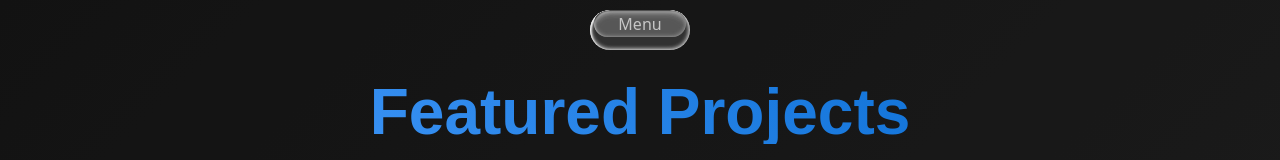
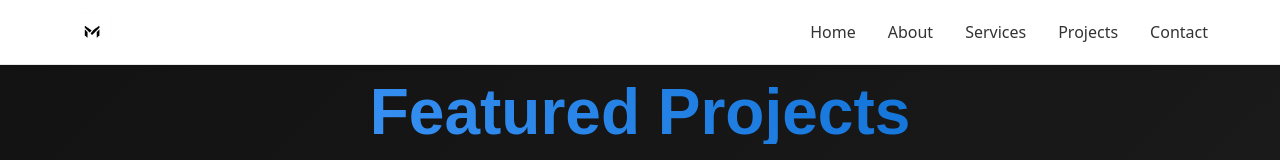
Before and after one commit to mujtabaahmad212/My-React-Portfolio-, a React (Vite) app: page /Projects in a window 1280 px wide. Shown: the top 160 px of the page. Built offline with nearby package versions, Linux system fonts and the light colour scheme; a web font is replaced by a local one.

Commit message:
navbar redesigned

```diff
--- a/src/components/Navbar2.css
+++ b/src/components/Navbar2.css
@@ -1,134 +1,297 @@
+/* Navbar2.css */
 :root {
-  --lg-bg-color: rgba(239, 239, 239, 0.854);
-  --lg-highlight: rgba(255, 255, 255, 0.75);
-  --lg-shadow: rgba(0, 0, 0, 0.2);
-  --lg-text: #333;
+  --primary-bg: #ffffff;
+  --primary-text: #333333;
+  --primary-border: #e5e7eb;
+  --hover-bg: #f3f4f6;
+  --active-color: #3b82f6;
+  --shadow: 0 2px 4px rgba(0, 0, 0, 0.1);
+  --shadow-lg: 0 4px 6px rgba(0, 0, 0, 0.1);
 }
-.navbar-container{
-    width: 100%;
-    display: flex;
-    justify-content: center;
-    align-items: center;
-    position: relative;
-    z-index: 10;
 
-    /* background-color: aliceblue; */
+[data-theme="dark"] {
+  --primary-bg: #1f2937;
+  --primary-text: #f9fafb;
+  --primary-border: #374151;
+  --hover-bg: #374151;
+  --active-color: #60a5fa;
+  --shadow: 0 2px 4px rgba(0, 0, 0, 0.3);
+  --shadow-lg: 0 4px 6px rgba(0, 0, 0, 0.3);
+}
+.logo{
+  width: 40px;
+  border-radius: 10px;
+
+}
+
+.navbar-container {
+  width: 100%;
+  position: fixed;
+  top: 0;
+  left: 0;
+  z-index: 1000;
+  background-color: var(--primary-bg);
+  border-bottom: 1px solid var(--primary-border);
+  box-shadow: var(--shadow);
 }
 
 .navbar2 {
-  width:100px ;
-  height: 40px;
-  position: fixed;
-  background-color: #ffffff1e;
-  z-index: 1;
-  top: 10px;
-  backdrop-filter: blur(3px) saturate(150%);
-  padding: 0.35rem 1.5rem;
-  box-shadow: inset 1px 1px 2px var(--lg-highlight), inset 0 0 5px var(--lg-highlight);
+  max-width: 1200px;
+  margin: 0 auto;
+  padding: 0 1rem;
+  height: 64px;
   display: flex;
-
+  overflow: hidden;
   align-items: center;
-  overflow: hidden;
-  border-radius: 2rem;
-
-
-
+  justify-content: space-between;
+  position: relative;
 }
 
-.navbar2::before {
+.navbar-brand {
+  font-size: 1.5rem;
+  font-weight: 700;
+  color: var(--active-color);
+  text-decoration: none;
+  display: flex;
+  align-items: center;
+}
+
+.navbar-brand:hover {
+  opacity: 0.8;
+}
+
+/* Desktop Navigation */
+.navbar-nav {
+  display: flex;
+  list-style: none;
+  margin: 0;
+  padding: 0;
+  gap: 2rem;
+}
+
+.nav-item {
+  position: relative;
+}
+
+.nav-link {
+  color: var(--primary-text);
+  text-decoration: none;
+  font-weight: 500;
+  padding: 0.5rem 0;
+  transition: color 0.2s ease;
+  position: relative;
+}
+
+.nav-link:hover {
+  color: var(--active-color);
+}
+
+.nav-link.active {
+  color: var(--active-color);
+}
+
+.nav-link::after {
   content: '';
   position: absolute;
-  inset: 0;
-  z-index: 0;
-  border-radius: inherit;
-  box-shadow: inset 1px 1px 2px var(--lg-highlight), inset 0 0 5px var(--lg-highlight);
-  pointer-events: none;
+  bottom: -2px;
+  left: 0;
+  width: 0;
+  height: 2px;
+  background-color: var(--active-color);
+  transition: width 0.3s ease;
 }
 
-.mylogo {
-  text-wrap: nowrap;
-  text-align: center;
-  color: var(--lg-text);
-  text-decoration: none;
+.nav-link:hover::after,
+.nav-link.active::after {
+  width: 100%;
 }
 
-.navmanu2 {
-  display: flex;
+/* Mobile Menu Button */
+.mobile-menu-btn {
+  display: none;
   flex-direction: column;
+  justify-content: center;
   align-items: center;
-  width: 100%;
-  height: auto;
+  width: 40px;
+  height: 40px;
+  background: none;
+  border: none;
+  cursor: pointer;
   padding: 0;
-  justify-content: center;
 }
 
-.menubutton2 {
-  background-color: rgba(229, 229, 229, 0.133);
-  height: auto;
-  cursor: pointer;
-  border-radius: 1rem;
-  z-index: 2;
-  position: absolute;
-  top: 0px;
-  color: white;
-
-  mix-blend-mode: difference;
-  backdrop-filter: blur(3px) saturate(150%);
-  padding: 0.35rem 1.5rem;
-  box-shadow: inset 1px 1px 2px var(--lg-highlight), inset 0 0 5px var(--lg-highlight);
-}
-.menubutton2:hover {
-  transition: 0.3s ease-in-out;
-  color: black;
+.hamburger-line {
+  width: 24px;
+  height: 2px;
+  background-color: var(--primary-text);
+  margin: 2px 0;
+  transition: all 0.3s ease;
+  transform-origin: center;
 }
 
-.ulnav {
-  background-color: rgba(236, 236, 236, 0.107);
-  display: flex;
-  overflow: hidden;
-  justify-content: center;
-  align-items: center;
-  padding: 0 10px;
-  gap: 10px;
-  flex-wrap: wrap;
-  width: 70%;
-  position: fixed;
-  top: 50px;
-
-   color: white;
-  /* mix-blend-mode: ; */
-  border-radius: 1rem;
-  backdrop-filter: blur(5px) saturate(200%);
-  padding: 0.35rem 1.5rem;
-  box-shadow: inset 1px 1px 2px var(--lg-highlight), inset 0 0 5px var(--lg-highlight);
-  transition:0.3s ease-in-out;
-}
-.ulnav li:hover{
-    transition:0.3s ease-in-out;
-color: black;}
-
-.navContact2 {
-  position: absolute;
-  top: 5px;
-  right: 20px;
-  text-wrap: nowrap;
-  text-align: center;
-  color: var(--lg-text);
-  text-decoration: none;
+.mobile-menu-btn.open .hamburger-line:nth-child(1) {
+  transform: rotate(45deg) translate(5px, 5px);
 }
 
-@media (prefers-color-scheme: dark) {
-  :root {
-    --lg-bg-color: rgba(50, 50, 50, 0.3);
-    --lg-text: #fff;
-    --lg-highlight: rgba(200, 200, 200, 0.5);
+.mobile-menu-btn.open .hamburger-line:nth-child(2) {
+  opacity: 0;
+}
+
+.mobile-menu-btn.open .hamburger-line:nth-child(3) {
+  transform: rotate(-45deg) translate(5px, -5px);
+}
+
+/* Mobile Navigation */
+.mobile-nav {
+  position: absolute;
+  top: 100%;
+  left: 0;
+  right: 0;
+  background-color: var(--primary-bg);
+  border-top: 1px solid var(--primary-border);
+  box-shadow: var(--shadow-lg);
+  opacity: 0;
+  visibility: hidden;
+  transform: translateY(-10px);
+  transition: all 0.3s ease;
+}
+
+.mobile-nav.open {
+  opacity: 1;
+  visibility: visible;
+  transform: translateY(0);
+}
+
+.mobile-nav-list {
+  list-style: none;
+  margin: 0;
+  padding: 1rem 0;
+}
+
+.mobile-nav-item {
+  border-bottom: 1px solid var(--primary-border);
+}
+
+.mobile-nav-item:last-child {
+  border-bottom: none;
+}
+
+.mobile-nav-link {
+  display: block;
+  padding: 1rem 1.5rem;
+  color: var(--primary-text);
+  text-decoration: none;
+  font-weight: 500;
+  transition: all 0.2s ease;
+}
+
+.mobile-nav-link:hover,
+.mobile-nav-link.active {
+  background-color: var(--hover-bg);
+  color: var(--active-color);
+  padding-left: 2rem;
+}
+
+/* Contact Button */
+.nav-contact {
+  background-color: var(--active-color);
+  color: white;
+  padding: 0.5rem 1rem;
+  border-radius: 6px;
+  text-decoration: none;
+  font-weight: 500;
+  transition: all 0.2s ease;
+  margin-left: 1rem;
+}
+
+.nav-contact:hover {
+  background-color: #2563eb;
+  transform: translateY(-1px);
+}
+
+/* Responsive Design */
+@media (max-width: 768px) {
+  .navbar2 {
+    padding: 0 1rem;
+  }
+
+  .navbar-nav {
+    display: none;
+  }
+
+  .mobile-menu-btn {
+    display: flex;
+  }
+
+  .nav-contact {
+    display: none;
+  }
+
+  .mobile-nav {
+    display: block;
   }
 }
 
-@media (prefers-reduced-transparency: reduce) {
-  .navbar2 {
-    backdrop-filter: none;
-    -webkit-backdrop-filter: none;
-    background: rgba(239, 239, 239, 0.828);
+@media (min-width: 769px) {
+  .mobile-nav {
+    display: none !important;
   }
 }
+
+/* Tablet adjustments */
+@media (max-width: 1024px) and (min-width: 769px) {
+  .navbar-nav {
+    gap: 1.5rem;
+  }
+
+  .navbar2 {
+    padding: 0 1.5rem;
+  }
+}
+
+/* Large screen adjustments */
+@media (min-width: 1200px) {
+  .navbar2 {
+    padding: 0 2rem;
+  }
+}
+
+/* Dark mode media query */
+@media (prefers-color-scheme: dark) {
+  :root {
+    --primary-bg: #1f2937;
+    --primary-text: #f9fafb;
+    --primary-border: #374151;
+    --hover-bg: #374151;
+    --active-color: #60a5fa;
+    --shadow: 0 2px 4px rgba(0, 0, 0, 0.3);
+    --shadow-lg: 0 4px 6px rgba(0, 0, 0, 0.3);
+  }
+}
+
+/* Smooth scroll offset for fixed navbar */
+html {
+  scroll-padding-top: 64px;
+}
+
+/* Animation for mobile menu items */
+.mobile-nav.open .mobile-nav-item {
+  animation: slideInFromTop 0.3s ease forwards;
+}
+
+.mobile-nav-item:nth-child(1) { animation-delay: 0.1s; }
+.mobile-nav-item:nth-child(2) { animation-delay: 0.15s; }
+.mobile-nav-item:nth-child(3) { animation-delay: 0.2s; }
+.mobile-nav-item:nth-child(4) { animation-delay: 0.25s; }
+.mobile-nav-item:nth-child(5) { animation-delay: 0.3s; }
+
+@keyframes slideInFromTop {
+  from {
+    opacity: 0;
+    transform: translateY(-20px);
+  }
+  to {
+    opacity: 1;
+    transform: translateY(0);
+  }
+}
--- a/src/components/Navbar2.jsx
+++ b/src/components/Navbar2.jsx
@@ -1,14 +1,17 @@
-import React, { useRef, useState, useEffect } from "react";
-import { Link } from "react-router-dom";
-import gsap from "gsap";
+// Navbar2.jsx
+import React, { useState, useEffect, useRef } from "react";
+import { Link, useLocation } from "react-router-dom";
 import "./Navbar2.css";
+import mylogo from "../assets/images/mylogo.jpeg"; // Ensure you have a logo image in the specified path
 
 const Navbar2 = () => {
-  const navbarRef = useRef(null);
-  const ulnavRef = useRef(null);
-  const [isOpen, setIsOpen] = useState(false);
+  const [isMobileMenuOpen, setIsMobileMenuOpen] = useState(false);
+  const [scrolled, setScrolled] = useState(false);
+  const location = useLocation();
+  const mobileMenuRef = useRef(null);
+  const mobileMenuBtnRef = useRef(null);
 
-  const navLinks2 = [
+  const navLinks = [
     { id: 1, title: "Home", path: "/" },
     { id: 2, title: "About", path: "/about" },
     { id: 3, title: "Services", path: "/services" },
@@ -16,74 +19,147 @@ const Navbar2 = () => {
     { id: 5, title: "Contact", path: "/contact" },
   ];
 
-  const toggleMenu = () => {
-    if (!isOpen) {
-      gsap.to(navbarRef.current, { height: 100, duration: 0.3 });
-      gsap.to(navbarRef.current, { width: "60%", duration: 0.4, delay: 0.1 });
-      gsap.to(ulnavRef.current, { opacity: 1, duration: 0.2, delay: 0.3 });
-    } else {
-      closeMenu();
-    }
-    setIsOpen(!isOpen);
+  // Toggle mobile menu
+  const toggleMobileMenu = () => {
+    setIsMobileMenuOpen(prev => !prev);
   };
 
-  const closeMenu = () => {
-    gsap.to(ulnavRef.current, { opacity: 0, duration: 0.0 });
-    gsap.to(navbarRef.current, { width: 100, duration: 0.3, delay: 0.2 });
-    gsap.to(navbarRef.current, { height: 40, duration: 0.3, delay: 0.5 });
-    setIsOpen(false);
+  // Close mobile menu
+  const closeMobileMenu = () => {
+    setIsMobileMenuOpen(false);
   };
 
+  // Handle link click - close mobile menu after navigation
   const handleLinkClick = () => {
-    if (isOpen) {
-      setTimeout(() => {
-        closeMenu();
-      }, 900); // Delay in ms - adjust based on your page transition duration
-    }
+    closeMobileMenu();
   };
 
+  // Handle scroll effect
+  useEffect(() => {
+    const handleScroll = () => {
+      const scrollTop = window.scrollY;
+      setScrolled(scrollTop > 10);
+    };
+
+    window.addEventListener("scroll", handleScroll);
+    return () => {
+      window.removeEventListener("scroll", handleScroll);
+    };
+  }, []);
+
+  // Close mobile menu when clicking outside
   useEffect(() => {
     const handleClickOutside = (event) => {
       if (
-        isOpen &&
-        navbarRef.current &&
-        !navbarRef.current.contains(event.target)
+        isMobileMenuOpen &&
+        mobileMenuRef.current &&
+        mobileMenuBtnRef.current &&
+        !mobileMenuRef.current.contains(event.target) &&
+        !mobileMenuBtnRef.current.contains(event.target)
       ) {
-        closeMenu();
+        closeMobileMenu();
       }
     };
 
-    document.addEventListener("click", handleClickOutside);
+    document.addEventListener("mousedown", handleClickOutside);
+    return () => {
+      document.removeEventListener("mousedown", handleClickOutside);
+    };
+  }, [isMobileMenuOpen]);
 
+  // Close mobile menu on route change
+  useEffect(() => {
+    closeMobileMenu();
+  }, [location.pathname]);
+
+  // Prevent body scroll when mobile menu is open
+  useEffect(() => {
+    if (isMobileMenuOpen) {
+      document.body.style.overflow = 'hidden';
+    } else {
+      document.body.style.overflow = 'unset';
+    }
+
+    // Cleanup on unmount
     return () => {
-      document.removeEventListener("click", handleClickOutside);
+      document.body.style.overflow = 'unset';
     };
-  }, [isOpen]);
+  }, [isMobileMenuOpen]);
+
+  // Handle keyboard navigation
+  useEffect(() => {
+    const handleKeyDown = (event) => {
+      if (event.key === 'Escape' && isMobileMenuOpen) {
+        closeMobileMenu();
+      }
+    };
+
+    document.addEventListener('keydown', handleKeyDown);
+    return () => {
+      document.removeEventListener('keydown', handleKeyDown);
+    };
+  }, [isMobileMenuOpen]);
 
   return (
-    <div className="navbar-container">
-      <div className="navbar2" ref={navbarRef}>
-        <div className="navmanu2">
-          <div className="menubutton2" onClick={toggleMenu}>
-            Menu
-          </div>
+    <nav className={`navbar-container ${scrolled ? 'scrolled' : ''}`}>
+      <div className="navbar2">
+        {/* Brand/Logo */}
+        <Link to="/" className="navbar-brand" onClick={handleLinkClick}>
+         <img src={mylogo} alt="" className="logo" />
+        </Link>
 
-          <ul className="ulnav" ref={ulnavRef} style={{ opacity: 0 }}>
-            {navLinks2.map((link) => (
-              <li key={link.id}>
+        {/* Desktop Navigation */}
+        <ul className="navbar-nav">
+          {navLinks.map((link) => (
+            <li key={link.id} className="nav-item">
+              <Link
+                to={link.path}
+                className={`nav-link ${location.pathname === link.path ? 'active' : ''}`}
+              >
+                {link.title}
+              </Link>
+            </li>
+          ))}
+        </ul>
+
+        {/* Contact Button (Desktop) */}
+
+
+        {/* Mobile Menu Button */}
+        <button
+          ref={mobileMenuBtnRef}
+          className={`mobile-menu-btn ${isMobileMenuOpen ? 'open' : ''}`}
+          onClick={toggleMobileMenu}
+          aria-label="Toggle mobile menu"
+          aria-expanded={isMobileMenuOpen}
+        >
+          <span className="hamburger-line"></span>
+          <span className="hamburger-line"></span>
+          <span className="hamburger-line"></span>
+        </button>
+
+        {/* Mobile Navigation */}
+        <div
+          ref={mobileMenuRef}
+          className={`mobile-nav ${isMobileMenuOpen ? 'open' : ''}`}
+        >
+          <ul className="mobile-nav-list">
+            {navLinks.map((link, index) => (
+              <li key={link.id} className="mobile-nav-item">
                 <Link
                   to={link.path}
-                  className="bg-amber-300 text-6xl"
+                  className={`mobile-nav-link ${location.pathname === link.path ? 'active' : ''}`}
                   onClick={handleLinkClick}
                 >
                   {link.title}
                 </Link>
               </li>
             ))}
+
           </ul>
         </div>
       </div>
-    </div>
+    </nav>
   );
 };
 
```
Also changed, not shown: src/assets/images/mylogo.jpeg (added).
